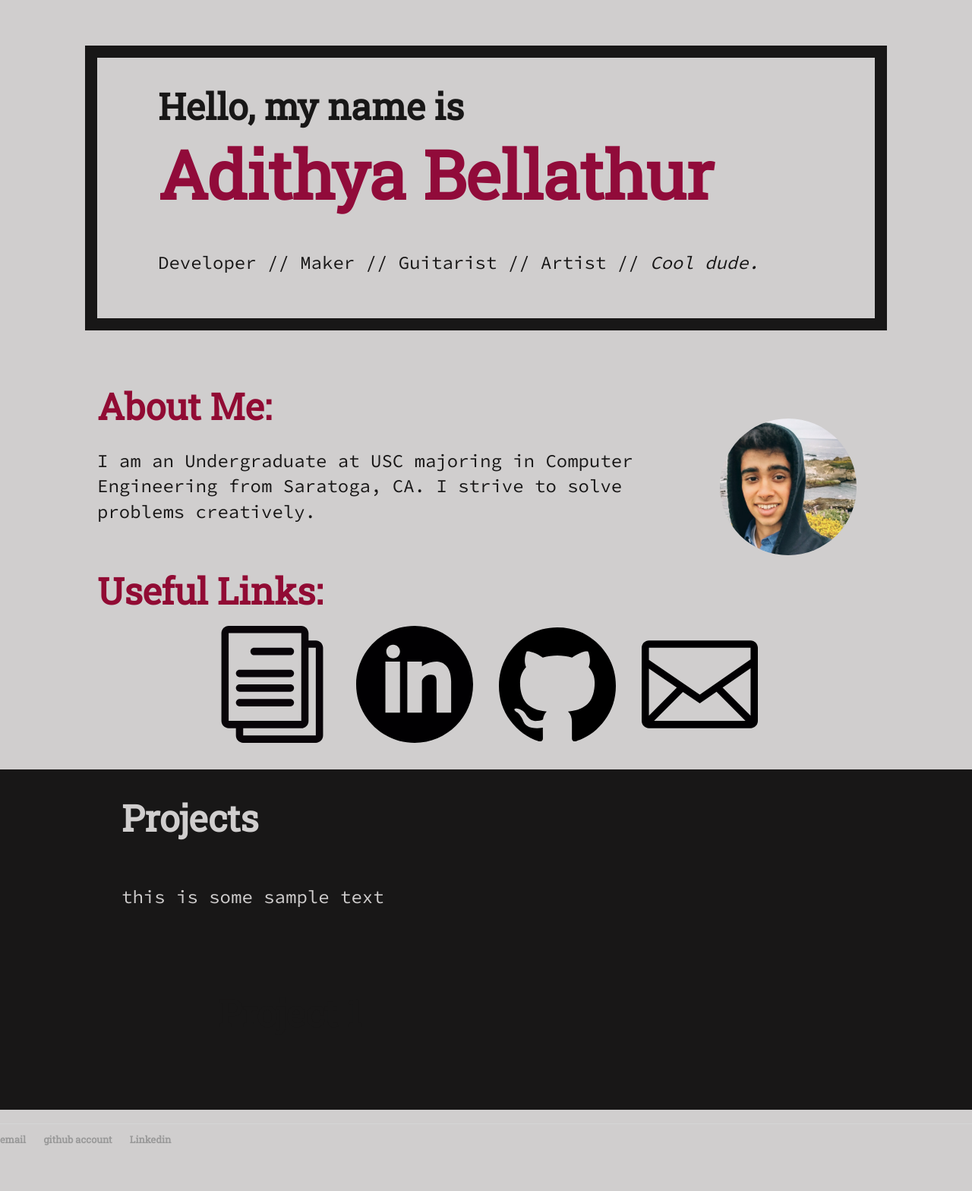
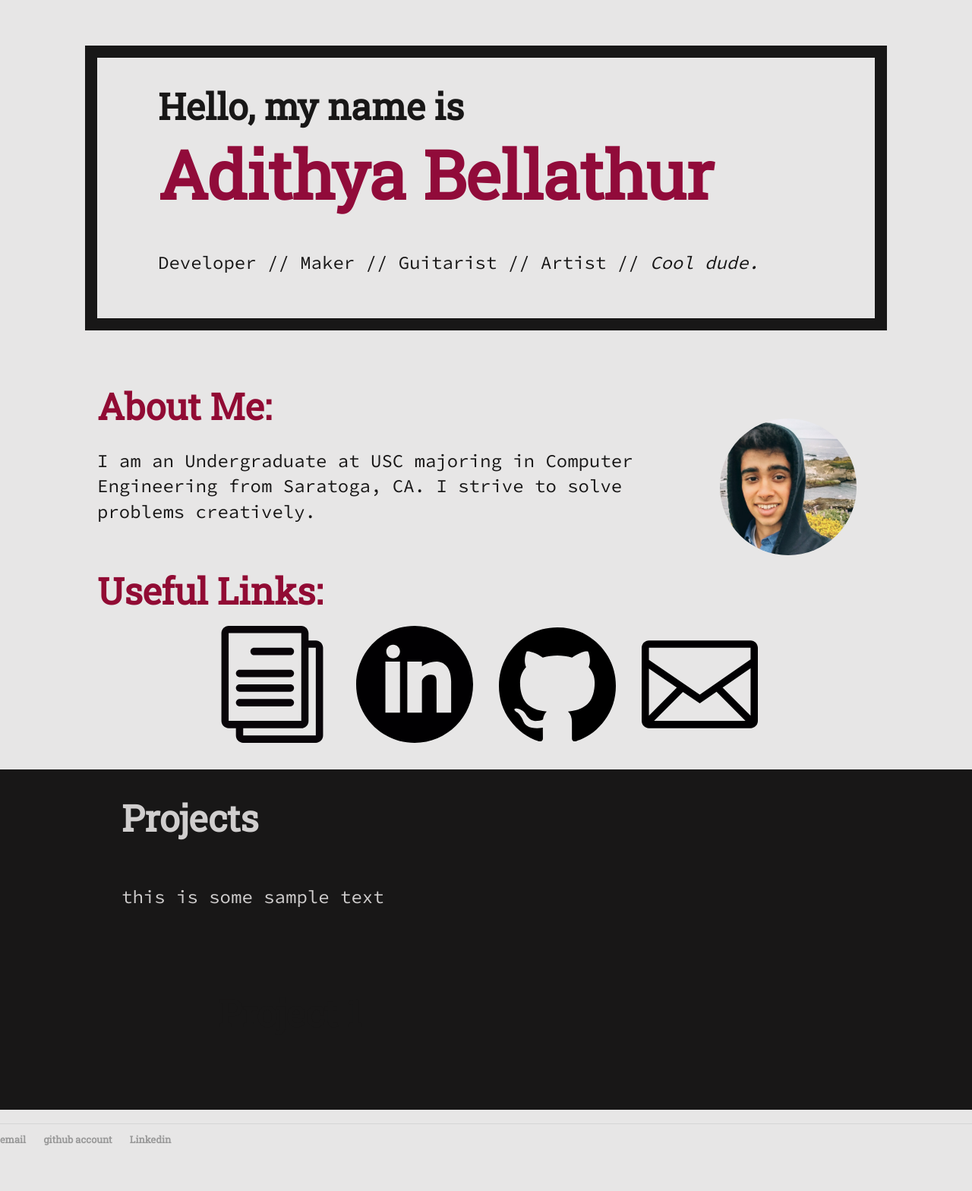
Before and after one commit to adibellathur/adibellathur.github.io, a Jekyll site: the page built from index.html, in a window 1280 px wide. Shown: the whole page at 76% size. Built offline with Jekyll 4.4.1, drawn with Linux system fonts in a browser that asks for light colours.

Commit message:
whitening

```diff
--- a/css/main.css
+++ b/css/main.css
@@ -1,5 +1,5 @@
 body {
-	background: #D0CECE;
+	background: #E7E6E6;
     margin: 60px auto;
     width: 100%;
 }
```
